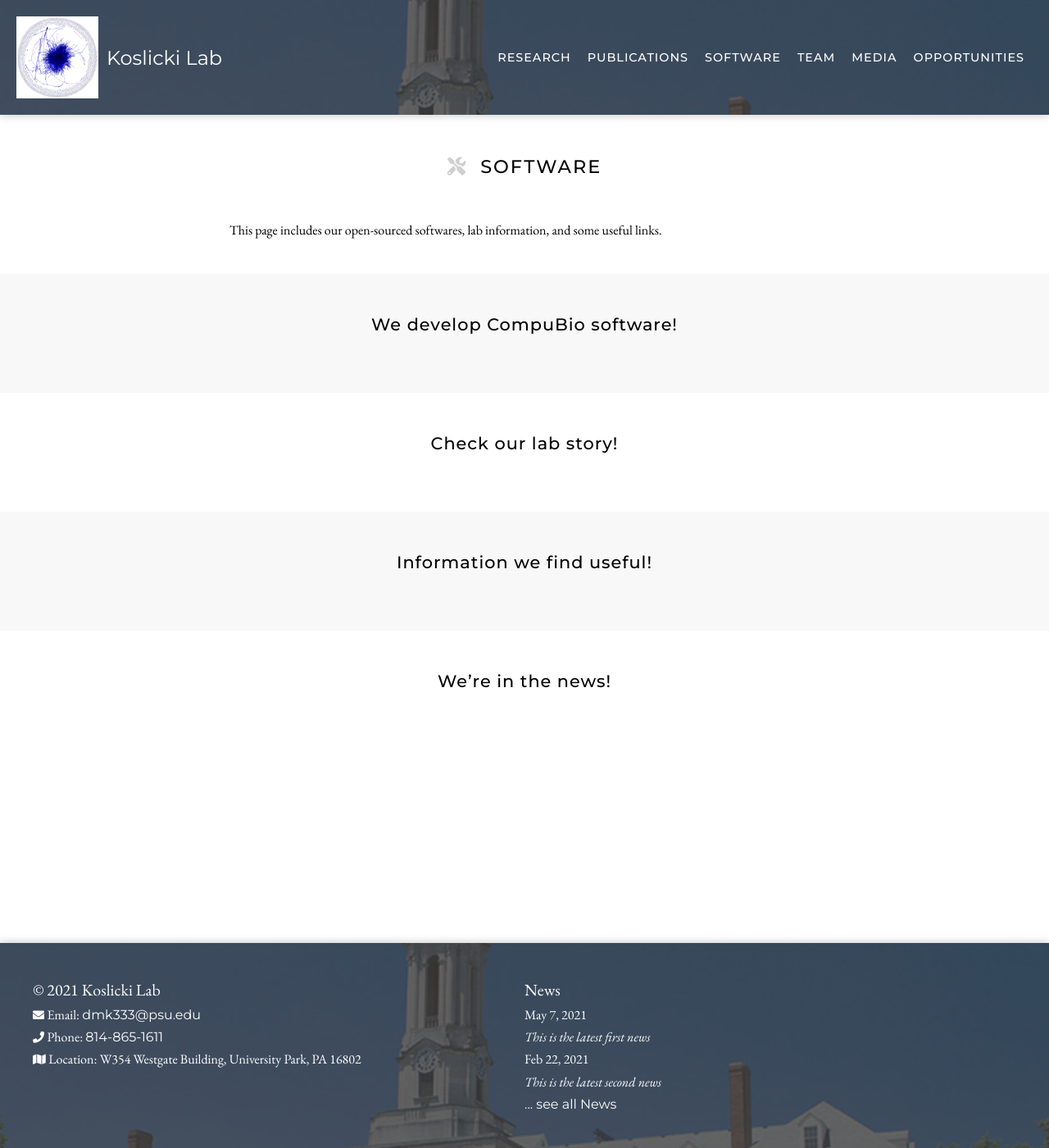
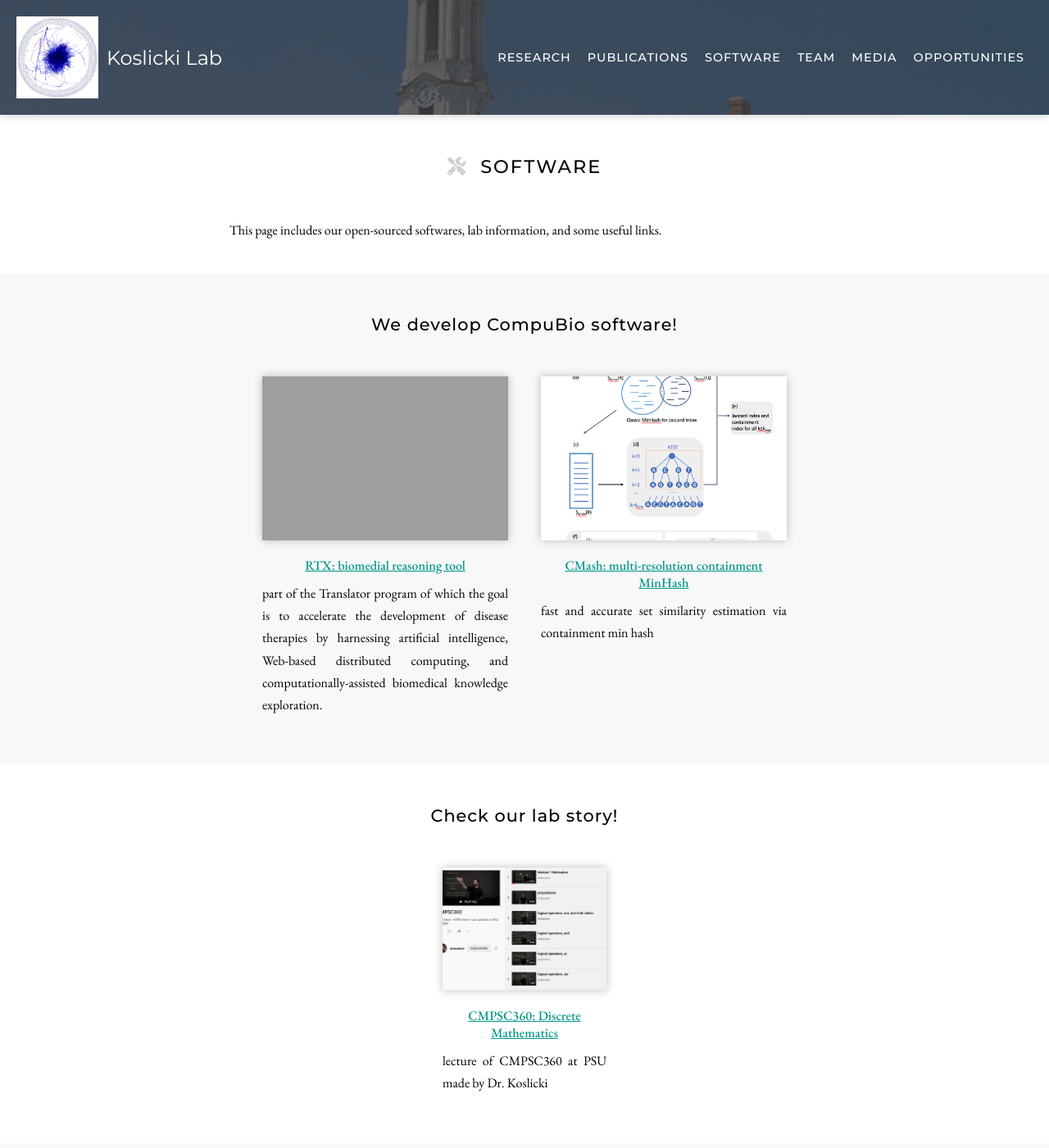
Before and after one commit to mohsenht/Koslicki-lab-PSU, a Jekyll site: the page built from software/index.md, in a window 1280 px wide and 1400 px high. Shown: the whole window at 82% size. Built offline with Jekyll 4.4.1, drawn with Linux system fonts in a browser that asks for light colours; nearby versions of some CDN libraries; grey boxes are pictures that could not be loaded.

Commit message:
finish pub rsoftware

```diff
--- a/_data/resources.yml
+++ b/_data/resources.yml
@@ -34,3 +34,27 @@
 #  link: https://github.com/Mangul-Lab-USC/telescope
 #  description: an open-source web application that tracks the progress of jobs submitted to remote servers using Sun Grid Engine (SGE) on-demand scheduling system
 #  repo: Mangul-Lab-USC/telescope
+
+
+###### RTX
+- title: "RTX: biomedial reasoning tool"
+  type: software
+  image: https://ascpt.onlinelibrary.wiley.com/cms/asset/ee27ed39-5572-44c6-b514-52f300be17a3/cts12591-fig-0002-m.jpg
+  link: https://github.com/RTXteam/RTX#about-the-translator-project-team-expander-agent-and-arax
+  description: part of the Translator program of which the goal is to accelerate the development of disease therapies by harnessing artificial intelligence, Web-based distributed computing, and computationally-assisted biomedical knowledge exploration.
+
+
+###### CMash
+- title: "CMash: multi-resolution containment MinHash"
+  type: software
+  image: images/software/cmash_image.png
+  link: https://github.com/dkoslicki/CMash
+  description: fast and accurate set similarity estimation via containment min hash
+
+
+###### CMPSC 360
+- title: "CMPSC360: Discrete Mathematics"
+  type: lab
+  image: images/software/cmpsc360.png
+  link: https://www.youtube.com/playlist?list=PLEdp7JQiSiMwOfRsetEjbQFCCR0q7EtQs
+  description: lecture of CMPSC360 at PSU made by Dr. Koslicki
--- a/_includes/card.html
+++ b/_includes/card.html
@@ -7,7 +7,7 @@
 <div class="card" data-size="{{ size }}">
   {% assign placeholder = include.placeholder | default: "images/placeholder.svg" | relative_url %}
   <a
-    {% if include.link %}href="{{ include.link | relative_url }}"{% endif %}
+    {% if include.link %}href="{{ include.image | relative_url }}"{% endif %}
     class="card_image"
   >
     {%- if include.image -%}
```
Also changed, not shown: oppurtunities/index.md (+3 -21 lines), README.md, images/software/cmash_image.png (added), images/software/cmpsc360.png (added).
